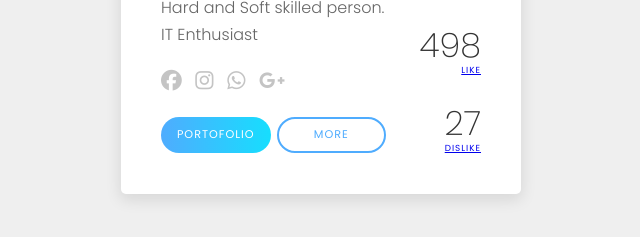
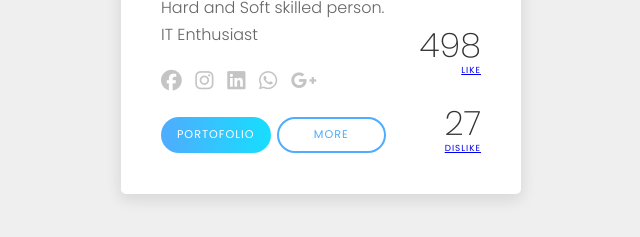
Before and after one commit to hamdandzikru/Profile-Card, a plain HTML site: page index.html in a window 1280 px wide. Shown: the part 487-724 px from the top of the page, 319-959 px from the left. Drawn offline with Linux system fonts and the light colour scheme.

Commit message:
updated new

```diff
--- a/index.html
+++ b/index.html
@@ -48,6 +48,9 @@
                         <a href="https://instagram.com/hamdan_dz" target="_blank" class="icon">
                             <i class="fab fa-instagram"></i>
                         </a>
+                        <a href="https://www.linkedin.com/in/hamdan-dz/" target="_blank" class="icon">
+                            <i class="fab fa-linkedin"></i>
+                        </a>
                         <a href="https://api.whatsapp.com/send?phone=6282131630104&text=Halo%20saya%20..." target="_blank" class="icon">
                             <i class="fab fa-whatsapp"></i>
                         </a>
```
